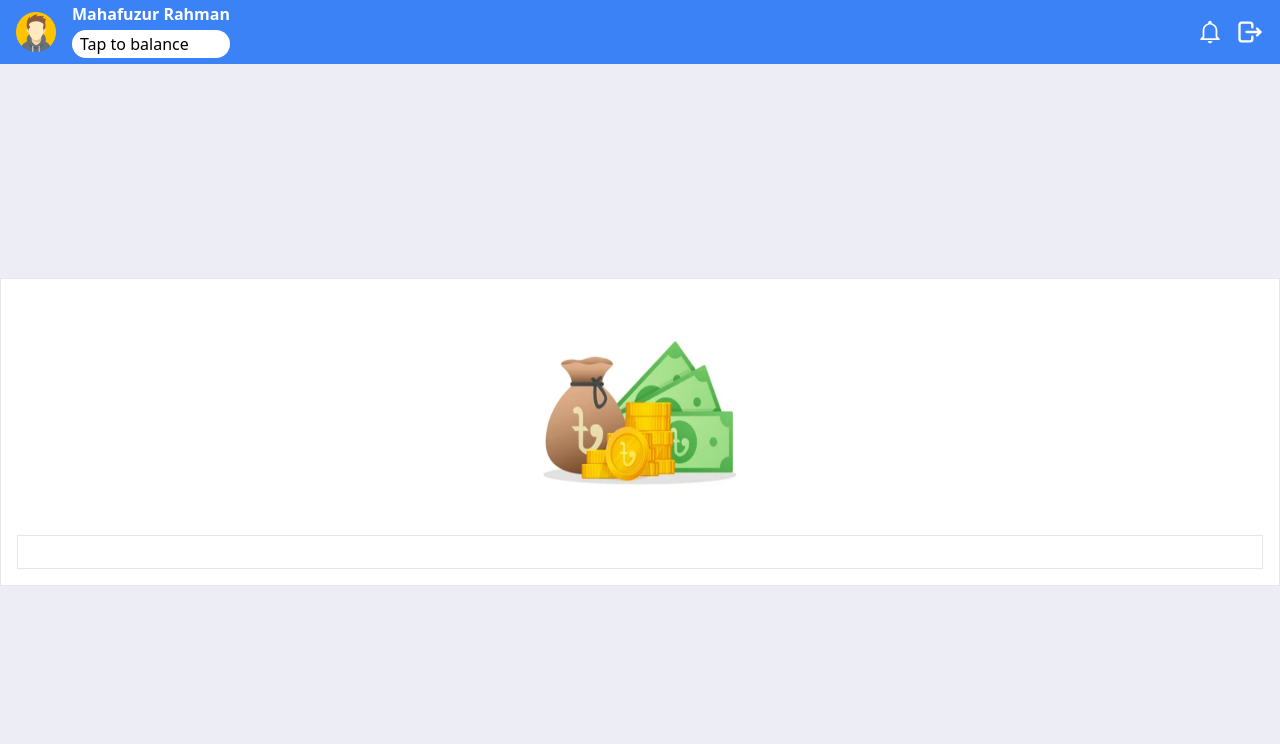
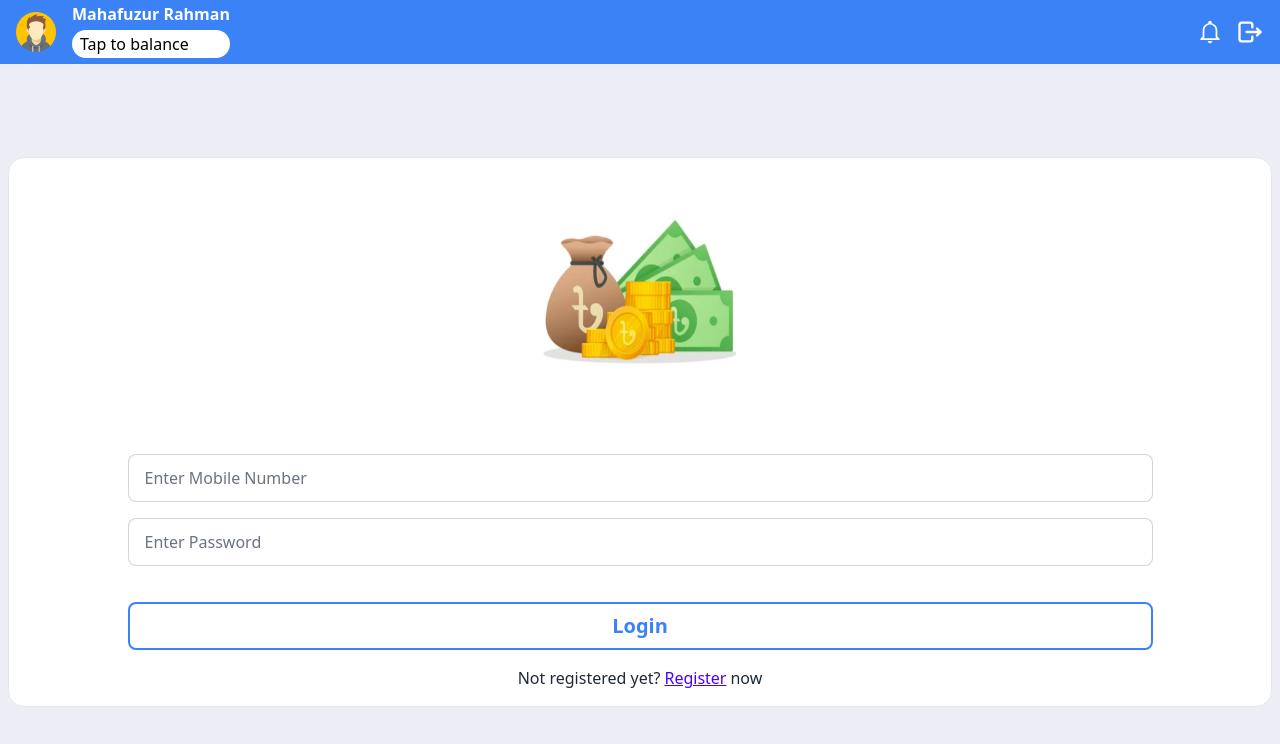
Before and after one commit to Md-Firoz-Mahmud-Nur/0414-Ads-Home, a React (Vite) app: page /login in a window 1280 px wide. Shown: the top 744 px of the page. Built offline with nearby package versions, Linux system fonts and the light colour scheme.

Commit message:
Add : Login Form

```diff
--- a/src/Components/Login/Login.jsx
+++ b/src/Components/Login/Login.jsx
@@ -1,11 +1,47 @@
+import { Link } from "react-router-dom";
 import Logo from "../../assets/logo.png";
 
 const Login = () => {
   return (
-    <div className="flex min-h-[calc(100vh-64px)] items-center justify-center bg-[#EDEDF5]">
-      <div className="container mx-auto flex max-h-min flex-col items-center border bg-white p-4">
+    <div className="flex min-h-[calc(100vh-64px)] items-center justify-center bg-[#EDEDF5] px-2">
+      <div className="container mx-auto my-4 flex max-h-min flex-col items-center rounded-2xl border bg-white p-4">
         <img className="size-60" src={Logo} alt="" />
-        <div className="w-full border p-4"></div>
+        <form className="mt-10 flex w-10/12 flex-col gap-4">
+          <div className="form-control col-span-2 w-full md:col-span-1">
+            <label className="input-group">
+              <input
+                type="number"
+                min={0}
+                className="input input-bordered w-full placeholder:text-gray-500"
+                name="fullName"
+                placeholder="Enter Mobile Number"
+                required
+              />
+            </label>
+          </div>
+          <div className="form-control col-span-2 w-full md:col-span-1">
+            <label className="input-group">
+              <input
+                type="password"
+                min={0}
+                className="input input-bordered w-full placeholder:text-gray-500"
+                name="fullName"
+                placeholder="Enter Password"
+                required
+              />
+            </label>
+          </div>
+          <button className="hover:border-blue-500-500 btn btn-outline mt-5 border-2 border-blue-500 text-xl text-blue-500 hover:border-blue-500 hover:bg-blue-500 hover:text-white">
+            Login
+          </button>
+        </form>
+        <p className="pt-4">
+          Not registered yet?
+          <Link className="btn-link px-1" to="/register">
+            Register
+          </Link>
+          now
+        </p>
       </div>
     </div>
   );
--- a/src/Components/Login/Register.jsx
+++ b/src/Components/Login/Register.jsx
@@ -3,8 +3,8 @@ import Logo from "../../assets/logo.png";
 
 const Register = () => {
   return (
-    <div className="flex min-h-[calc(100vh-64px)] items-center justify-center bg-[#EDEDF5]">
-      <div className="container mx-auto flex max-h-min flex-col items-center border bg-white p-4">
+    <div className="flex min-h-[calc(100vh-64px)] items-center justify-center bg-[#EDEDF5] px-2">
+      <div className="container mx-auto flex max-h-min flex-col items-center border bg-white p-4 my-4 rounded-2xl">
         <img className="size-60" src={Logo} alt="" />
         {/* form */}
         <form className="mt-10 flex w-10/12 flex-col gap-4">
@@ -74,7 +74,7 @@ const Register = () => {
         </form>
         <p className="pt-4">
           Have an account?
-          <Link className="btn-link" to="/login">
+          <Link className="btn-link px-1" to="/login">
             Login
           </Link>
           now
```
